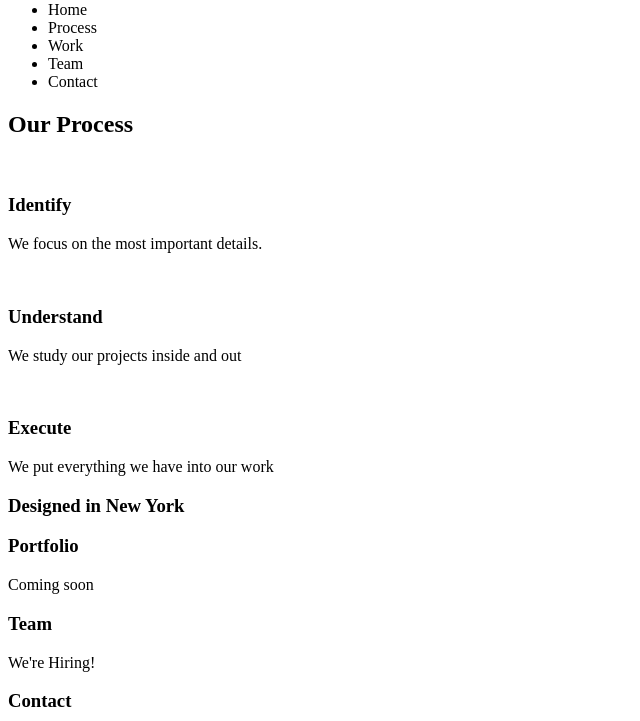
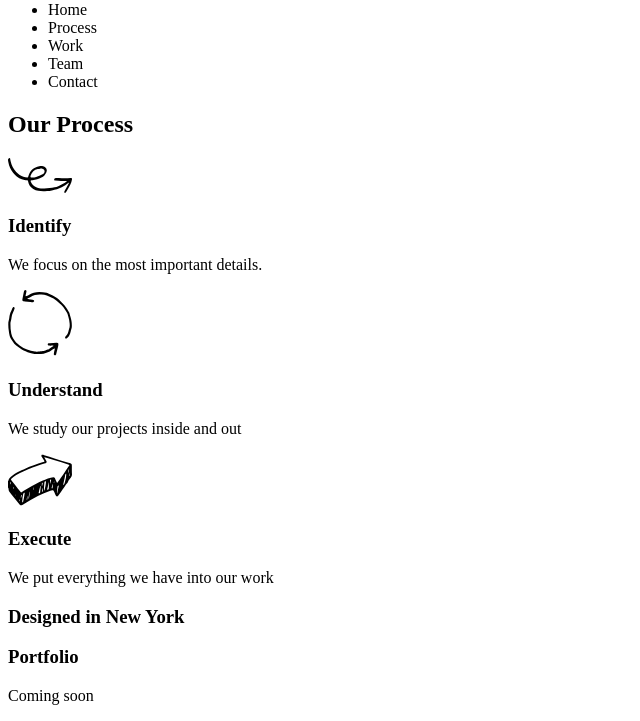
Before and after one commit to codiiito/BroadwayDesign, a plain HTML site: page index.html in a window 1280 px wide. Shown: the part 79-800 px from the top of the page, without its empty margins (0-640 px from the left). Drawn offline with Linux system fonts and the light colour scheme.

Commit message:
Add images to HTML

```diff
--- a/index.html
+++ b/index.html
@@ -20,13 +20,13 @@
   <!--First section starts here-->
     <section>
       <h2>Our Process</h2>
-      <p><img></p>
+      <p><img src="resources/images/identify.svg"></p>
       <h3>Identify</h3>
         <p>We focus on the most important details.</p>
-      <p><img></p>
+      <p><img src="resources/images/understand.svg"></p>
       <h3>Understand</h3>
         <p>We study our projects inside and out</p>
-      <p><img></p>
+      <p><img src="resources/images/execute.svg"></p>
       <h3>Execute</h3>
         <p>We put everything we have into our work</p>
     </section>
```
